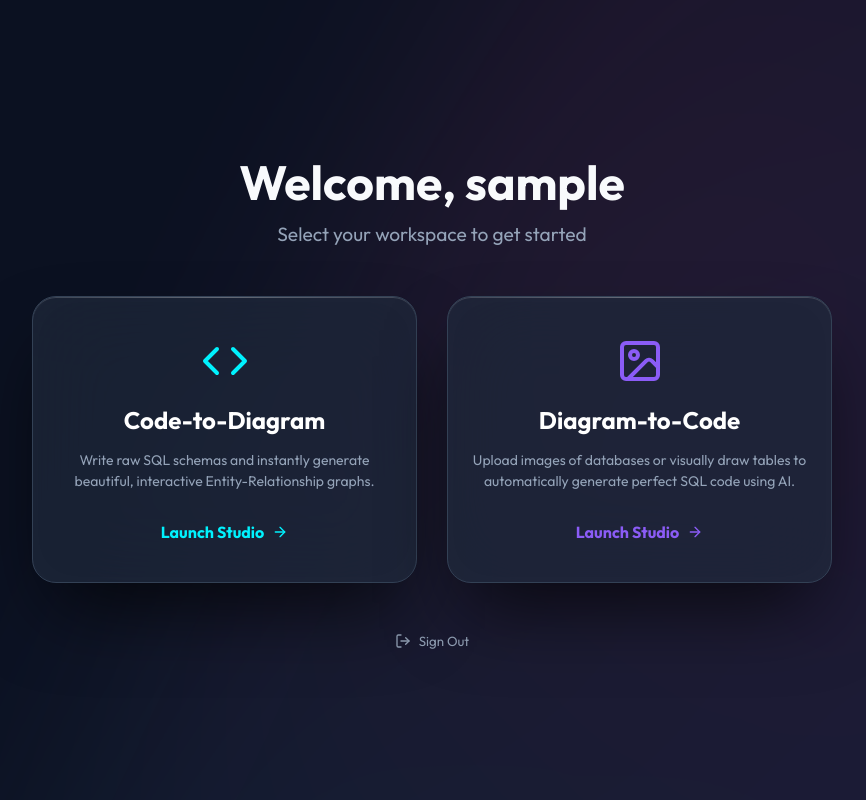
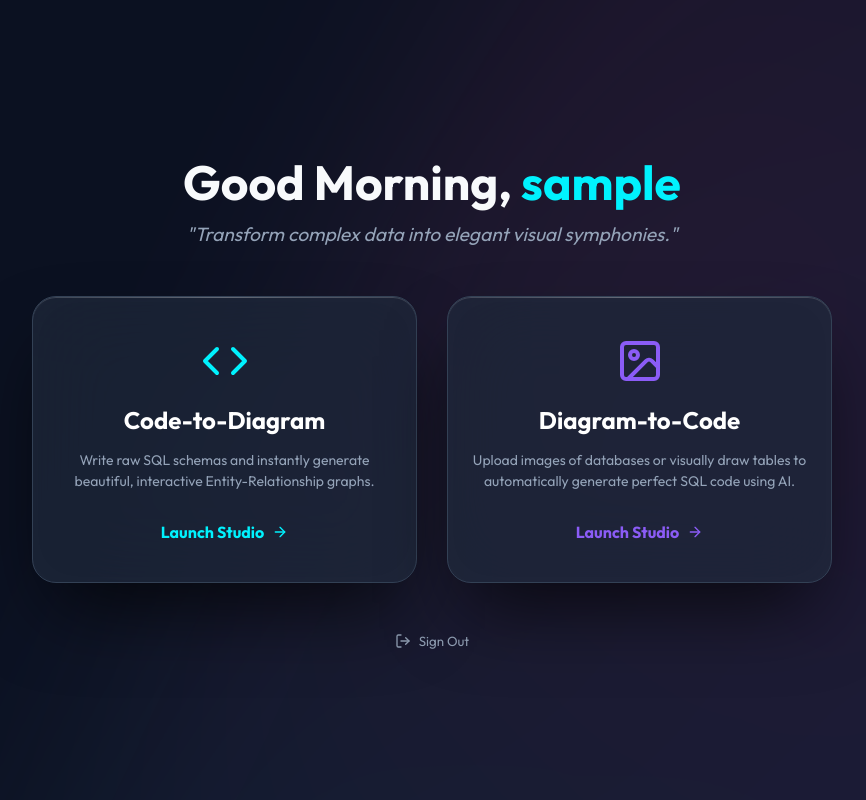
Before and after one commit to arvind-15-web/ER-STUDIO, a React (Vite) app in the folder frontend/: page /home in a window 1280 px wide. Shown: the top 800 px of the page, without its empty margins (208-1074 px from the left). Built offline with nearby package versions, Linux system fonts and the light colour scheme; sample sign-in values are in the browser's storage.

Commit message:
Enhance Home screen with dynamic time-based greeting and motivational quotes

```diff
--- a/frontend/src/pages/Home.jsx
+++ b/frontend/src/pages/Home.jsx
@@ -17,6 +17,20 @@ function Home() {
     navigate('/');
   };
 
+  const getGreeting = () => {
+    const hour = new Date().getHours();
+    if (hour < 12) return 'Good Morning';
+    if (hour < 18) return 'Good Afternoon';
+    return 'Good Evening';
+  };
+
+  const quotes = [
+    "Transform complex data into elegant visual symphonies.",
+    "Architect the foundation of your next great idea.",
+    "Design, visualize, and build the architecture of tomorrow."
+  ];
+  const tagline = quotes[Math.floor(Math.random() * quotes.length)];
+
   return (
     <div style={{
       minHeight: '100vh',
@@ -34,8 +48,12 @@ function Home() {
       <div className="mesh-gradient" style={{ position: 'absolute', top: 0, left: 0, right: 0, bottom: 0, zIndex: 0, opacity: 0.3 }}></div>
 
       <div style={{ zIndex: 1, textAlign: 'center', maxWidth: '800px', width: '100%' }}>
-        <h1 style={{ fontSize: '3rem', marginBottom: '10px', color: 'var(--text-main)' }}>Welcome, {username}</h1>
-        <p style={{ fontSize: '1.2rem', color: 'var(--text-muted)', marginBottom: '50px' }}>Select your workspace to get started</p>
+        <h1 style={{ fontSize: '3rem', marginBottom: '10px', color: 'var(--text-main)' }}>
+          {getGreeting()}, <span style={{ color: 'var(--cyan)' }}>{username}</span>
+        </h1>
+        <p style={{ fontSize: '1.2rem', color: 'var(--text-muted)', marginBottom: '50px', fontStyle: 'italic' }}>
+          "{tagline}"
+        </p>
 
         <div style={{ display: 'flex', gap: '30px', justifyContent: 'center', flexWrap: 'wrap' }}>
 
```
